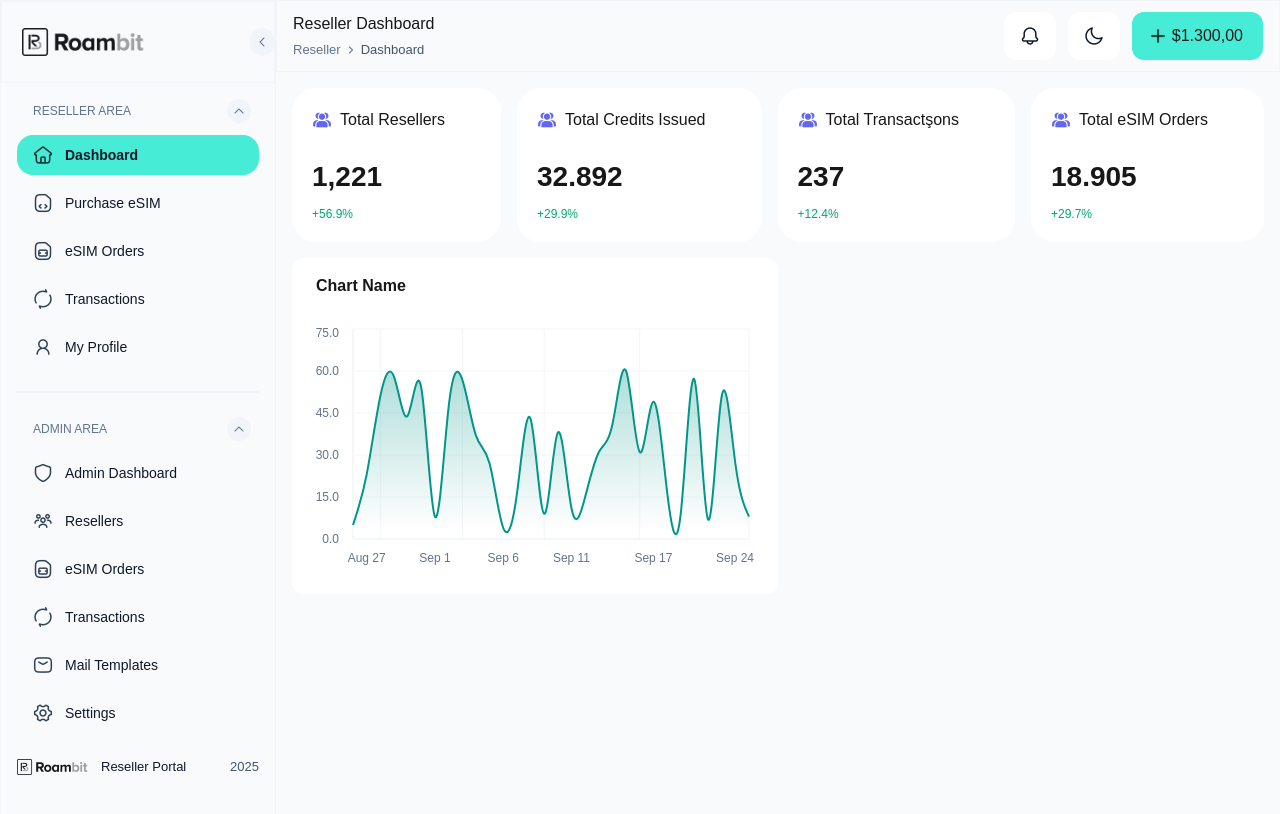
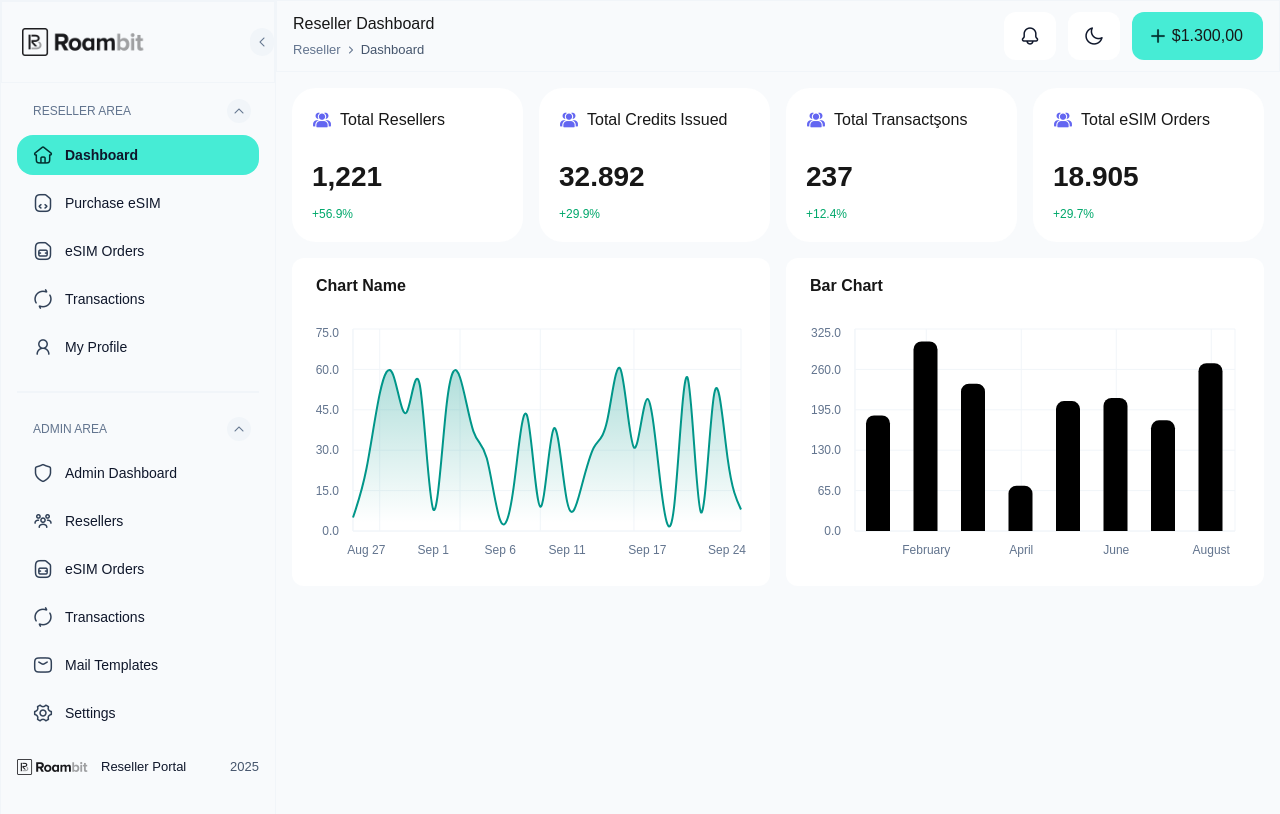
Before and after one commit to rubinimeri/roambit-figma, a Next.js app: page /dashboard in a window 1280 px wide. Shown: the top 814 px of the page. Built offline with nearby package versions, Linux system fonts and the light colour scheme.

Commit message:
add bar-chart.tsx component & style area chart

```diff
--- /dev/null
+++ b/src/app/dashboard/bar-chart.tsx
@@ -0,0 +1,75 @@
+"use client"
+
+import {Bar, BarChart, CartesianGrid, XAxis, YAxis} from "recharts"
+
+import {
+  Card,
+  CardContent,
+  CardHeader,
+  CardTitle,
+} from "@/components/ui/card"
+import {
+  ChartConfig,
+  ChartContainer,
+  ChartTooltip,
+  ChartTooltipContent,
+} from "@/components/ui/chart"
+import {cn} from "@/lib/utils";
+import * as React from "react";
+import { barChartData } from "@/lib/placeholder-data"
+
+const chartConfig = {
+  data: {
+    label: "Value",
+    color: "var(--chart-1)",
+  },
+} satisfies ChartConfig
+
+export default function MonthBarChart({ className }: { className?: string }) {
+  return (
+    <Card className={cn("", className)}>
+      <CardHeader>
+        <CardTitle>Bar Chart</CardTitle>
+      </CardHeader>
+      <CardContent>
+        <ChartContainer config={chartConfig}>
+          <BarChart accessibilityLayer data={barChartData} barSize={24}>
+            <CartesianGrid stroke={"#F1F5F9"}/>
+            <XAxis
+              dataKey="month"
+              tickLine={false}
+              axisLine={{
+                stroke: "#F1F5F9"
+              }}
+              tick={{
+                fill: "#62748E",
+              }}
+              tickMargin={8}
+              minTickGap={32}
+            />
+            <YAxis
+              dataKey="value"
+              tickLine={false}
+              axisLine={{
+                stroke: "#F1F5F9"
+              }}
+              tick={{
+                fill: "#62748E",
+              }}
+              tickMargin={8}
+              tickCount={6}
+              minTickGap={4}
+              width={40}
+              tickFormatter={(value) => value + ".0"}
+            />
+            <ChartTooltip
+              cursor={false}
+              content={<ChartTooltipContent hideLabel />}
+            />
+            <Bar dataKey="value" fill="var(--color-indigo-500)" radius={[8, 8, 0, 0]}  />
+          </BarChart>
+        </ChartContainer>
+      </CardContent>
+    </Card>
+  )
+}
--- a/src/app/dashboard/chart-area-gradient.tsx
+++ b/src/app/dashboard/chart-area-gradient.tsx
@@ -12,8 +12,6 @@ import {
 import {
   ChartConfig,
   ChartContainer,
-  ChartLegend,
-  ChartLegendContent,
   ChartTooltip,
   ChartTooltipContent,
 } from "@/components/ui/chart"
@@ -32,10 +30,10 @@ export default function ThoughtsChartArea({ className }: { className?: string })
       <CardHeader >
         <CardTitle>Chart Name</CardTitle>
       </CardHeader>
-      <CardContent className="px-6">
+      <CardContent className="px-6 h-full">
         {chartData && <ChartContainer
           config={chartConfig}
-          className="aspect-auto h-[250px] w-full"
+          className="aspect-auto h-full w-full"
         >
           <AreaChart data={chartData}>
             <defs>
@@ -84,7 +82,6 @@ export default function ThoughtsChartArea({ className }: { className?: string })
               cursor={false}
               content={
                 <ChartTooltipContent
-                  label={"Value"}
                   indicator="dot"
                   hideLabel={true}
                 />
--- a/src/app/dashboard/page.tsx
+++ b/src/app/dashboard/page.tsx
@@ -1,6 +1,7 @@
 import React from 'react';
 import Sidebar from "@/components/sidebar";
 import ChartAreaGradient from "@/app/dashboard/chart-area-gradient";
+import BarChart from "./bar-chart"
 
 function Page() {
   return (
@@ -30,8 +31,8 @@ function Page() {
           </div>
         </header>
         <main className={"grid p-4 gap-4"}>
-          <div className={"grid gap-4 grid-flow-col"}>
-            <article className="p-5 bg-white grid gap-6 rounded-3xl">
+          <div className={"flex gap-4"}>
+            <article className="p-5 bg-white grid gap-6 rounded-3xl flex-1">
               <header>
                 <h2 className={"flex items-center gap-2"}>
                 <span aria-hidden="true">
@@ -51,7 +52,7 @@ function Page() {
                 </p>
               </div>
             </article>
-            <article className="p-5 bg-white grid gap-6 rounded-3xl">
+            <article className="p-5 bg-white grid gap-6 rounded-3xl flex-1">
               <header>
                 <h2 className={"flex items-center gap-2"}>
                 <span aria-hidden="true">
@@ -71,7 +72,7 @@ function Page() {
                 </p>
               </div>
             </article>
-            <article className="p-5 bg-white grid gap-6 rounded-3xl">
+            <article className="p-5 bg-white grid gap-6 rounded-3xl flex-1">
               <header>
                 <h2 className={"flex items-center gap-2"}>
                 <span aria-hidden="true">
@@ -91,7 +92,7 @@ function Page() {
                 </p>
               </div>
             </article>
-            <article className="p-5 bg-white grid  gap-6 rounded-3xl">
+            <article className="p-5 bg-white grid  gap-6 rounded-3xl flex-1">
               <header>
                 <h2 className={"flex items-center gap-2"}>
                 <span aria-hidden="true">
@@ -112,8 +113,9 @@ function Page() {
               </div>
             </article>
           </div>
-          <div className={""}>
-            <ChartAreaGradient className={"py-5 border-none shadow-none w-1/2 bg-white"}/>
+          <div className={"flex gap-4"}>
+            <ChartAreaGradient className={"py-5 border-none shadow-none flex-1 bg-white"}/>
+            <BarChart className={"py-5 border-none shadow-none flex-1 bg-white"} />
           </div>
         </main>
       </div>
```
